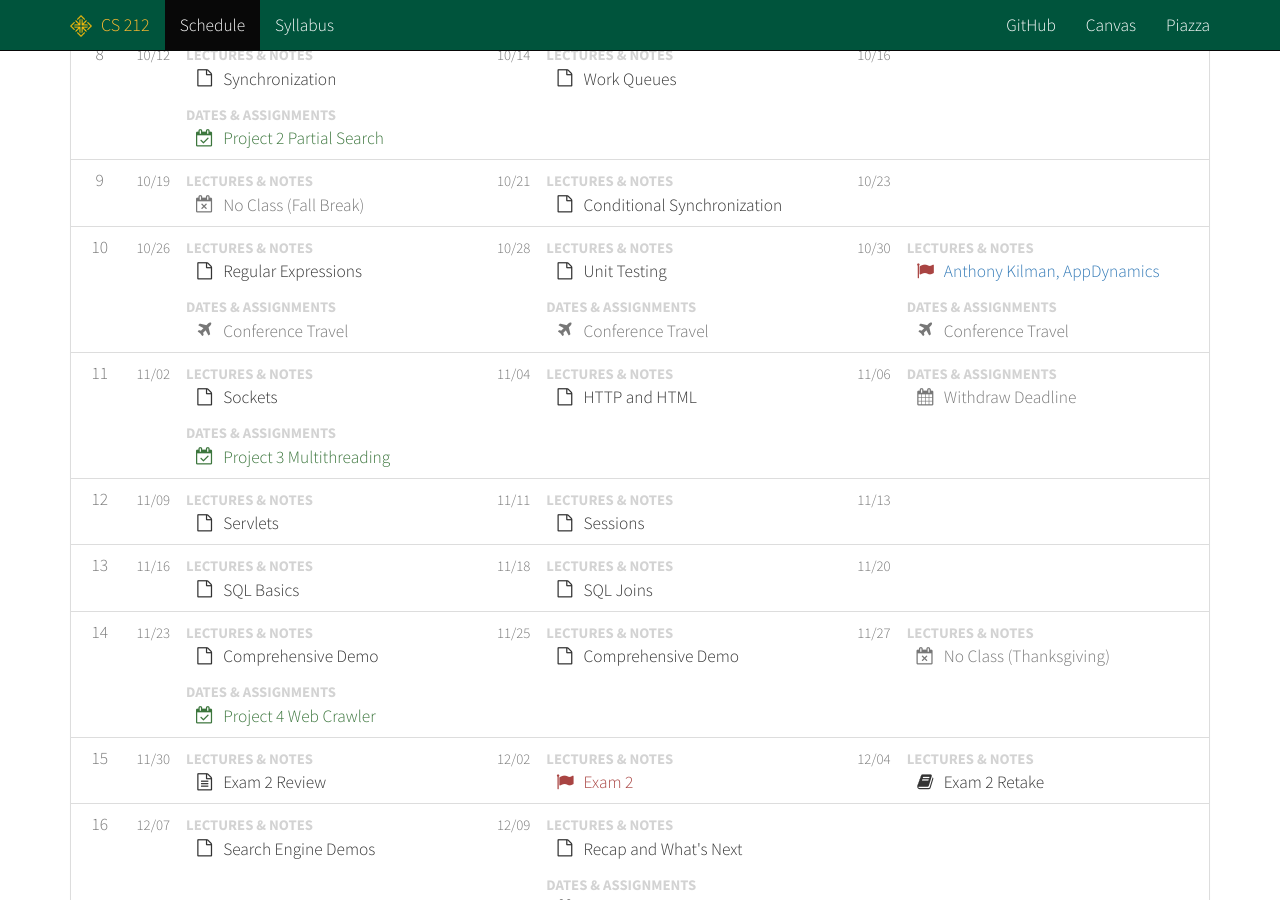
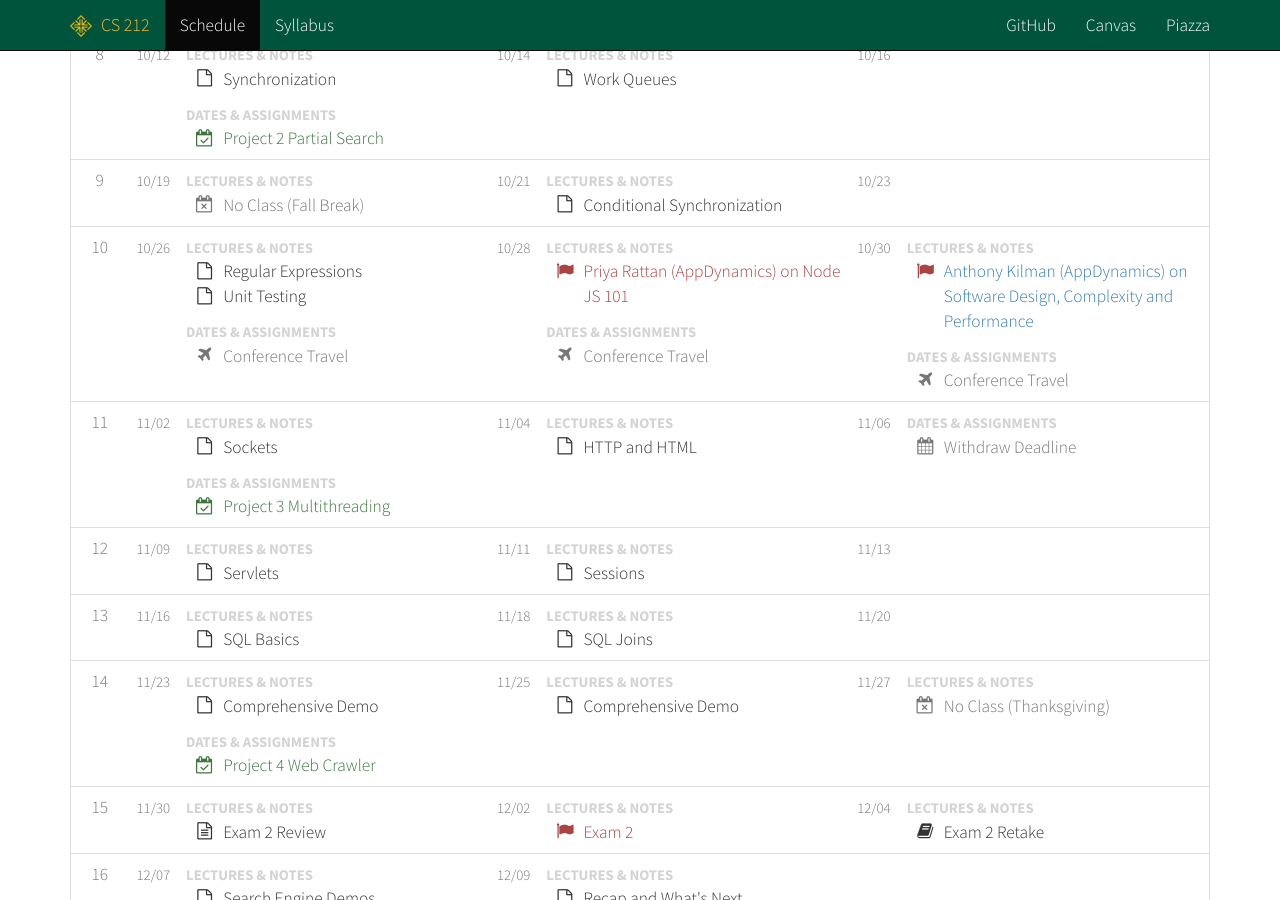
Before and after one commit to cs212/fall2015, a Jekyll site: the page built from schedule.html, in a window 1280 px wide and 900 px high, scrolled down 1056 px. Built offline with Jekyll 4.4.1, drawn with Linux system fonts in a browser that asks for light colours; Markdown is read by kramdown in place of the engine named in the settings.

Commit message:
Updating speaker schedule.

```diff
--- a/_data/schedule.yml
+++ b/_data/schedule.yml
@@ -239,6 +239,7 @@
     - class : 2015-10-26 # Mon
       notes :
         - name : 'Regular Expressions'
+        - name : 'Unit Testing'
       other :
         - name : 'Conference Travel'
           icon : 'fa-plane'
@@ -246,7 +247,9 @@
 
     - class : 2015-10-28 # Wed
       notes :
-        - name : 'Unit Testing'
+        - name : 'Priya Rattan (AppDynamics) on Node JS 101'
+          icon : 'fa-flag'
+          type : 'text-danger'
       other :
         - name : 'Conference Travel'
           icon : 'fa-plane'
@@ -254,7 +257,7 @@
 
     - class : 2015-10-30 # Fri
       notes :
-        - name : 'Anthony Kilman, AppDynamics'
+        - name : 'Anthony Kilman (AppDynamics) on Software Design, Complexity and Performance'
           icon : 'fa-flag'
           link : 'https://blog.appdynamics.com/author/anthony-kilman/'
           type : 'text-danger'
```
